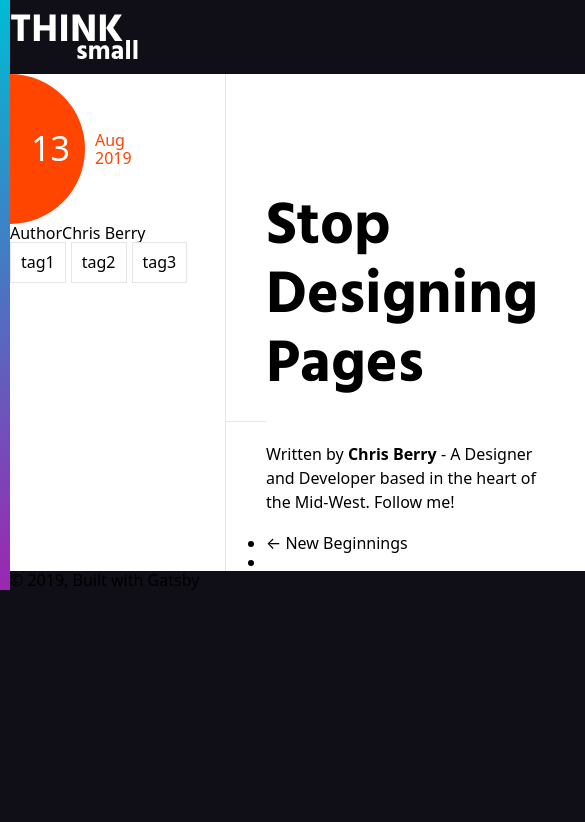
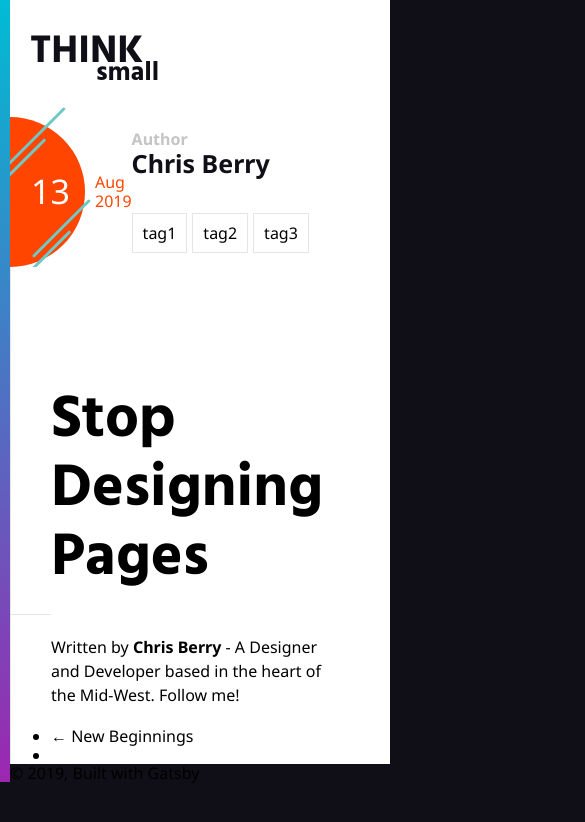
Before and after one commit to chrisberry-io/think-small, a Gatsby site: page /stop-designing-pages/ in a window 390 px wide. Shown: the whole page, 585 px wide, since content can reach past the window. Built offline with nearby package versions, Linux system fonts and the light colour scheme; Gatsby itself is replaced by a stand-in of ours.

Commit message:
- Additional post styles - Added mobile styles - Added dark logo - Added lines.svg

```diff
--- a/content/blog/test/hello-world/index.md
+++ b/content/blog/test/hello-world/index.md
@@ -4,7 +4,6 @@ date: "2015-05-01T22:12:03.284Z"
 description: "Hello World"
 color: "#FF7A00"
 featuredimg: "./salty_egg.jpg"
-tags: ["tag1", "tag2", "tag3"]
 ---
 
 This is my first post on my new fake blog! How exciting!
--- a/src/components/layout/layout.js
+++ b/src/components/layout/layout.js
@@ -3,14 +3,7 @@ import { Link } from "gatsby"
 import { Helmet } from "react-helmet"
 import "./layout.scss"
 import styled from "styled-components"
-import logo from "../../../content/assets/vectors/logo-white.svg"
-const HeaderLogo = styled(Link)`
-  display: block;
-  background: url(${logo});
-  width: 130px;
-  height: 74px;
-  text-indent: -9999px;
-`
+
 const Wrapper = styled.div`
   background: linear-gradient(to bottom, #00bcd4 0%, #9c27b0 100%);
   padding-left: 10px;
@@ -28,33 +21,17 @@ const Content = styled.div`
 
 class Layout extends React.Component {
   render() {
-    const { location, title, children } = this.props
-    const rootPath = `${__PATH_PREFIX__}/`
-    let header
-
-    if (location.pathname === rootPath) {
-      header = (
-        <h1 className="fixed p-10 pt-0">
-          <HeaderLogo to={`/`}>{title}</HeaderLogo>
-        </h1>
-      )
-    } else {
-      header = (
-        <h3>
-          <HeaderLogo to={`/`}>{title}</HeaderLogo>
-        </h3>
-      )
-    }
+    const { children } = this.props
     return (
-      <Wrapper>
+      <Wrapper className="font-body">
         <Content>
           <Helmet>
             <link
               href="https://fonts.googleapis.com/css?family=Hind:400,500,600,700|Noto+Sans:400,400i,700,700i&display=swap"
               rel="stylesheet"
             />
+            <meta name="viewport" content="width=device-width, initial-scale=1, maximum-scale=1, user-scalable=0"/>
           </Helmet>
-          <header>{header}</header>
           <main>{children}</main>
           <footer>
             © {new Date().getFullYear()}, Built with
--- a/src/pages/index.js
+++ b/src/pages/index.js
@@ -5,6 +5,14 @@ import Bio from "../components/bio"
 import Layout from "../components/layout/layout"
 import PostSnap from "../components/postsnap/postsnap"
 import SEO from "../components/seo"
+import logo from "../../content/assets/vectors/logo-white.svg"
+const HeaderLogo = styled(Link)`
+  display: block;
+  background: url(${logo});
+  width: 130px;
+  height: 74px;
+  text-indent: -9999px;
+`
 const PostList = styled.div`
   display: block;
   margin: 0 auto;
@@ -21,6 +29,11 @@ class BlogIndex extends React.Component {
 
     return (
       <Layout location={this.props.location} title={siteTitle}>
+        <header>
+          <h1 className="fixed p-10 pt-0">
+            <HeaderLogo to={`/`}>{siteTitle}</HeaderLogo>
+          </h1>
+        </header>
         <PostList>
         <SEO title="All posts" />
         <Bio />
--- a/src/templates/blog-post.js
+++ b/src/templates/blog-post.js
@@ -4,9 +4,19 @@ import styled from "styled-components"
 import Bio from "../components/bio"
 import Layout from "../components/layout/layout"
 import SEO from "../components/seo"
+import logo from "../../content/assets/vectors/logo-dark.svg"
+import lines from "../../content/assets/vectors/lines.svg"
+const HeaderLogo = styled(Link)`
+  display: block;
+  background: url(${logo});
+  width: 130px;
+  height: 74px;
+  text-indent: -9999px;
+`
 const Sidebar = styled.aside`
   background: #ffffff;
   overflow: hidden;
+  padding: 0 20px;
   .date {
     display: flex;
     align-items: center;
@@ -19,16 +29,56 @@ const Sidebar = styled.aside`
     font-size: 34px;
     display: flex;
     align-items: center;
-    justify-content: right;
+    justify-content: flex-end;
     padding-right: 15px;
     color: #fff;
     position: relative;
-    margin-left: -75px;
+    margin-left: -95px;
     margin-right: 10px;
     float: left;
+    &:after {
+      display: block;
+      content: "";
+      background: url(${lines});
+      width: 82px;
+      height: 93px;
+      position: absolute;
+      top: -10px;
     }
-  .month, .year {
+    &:before {
+      display: block;
+      content: "";
+      background: url(${lines});
+      width: 82px;
+      height: 93px;
+      position: absolute;
+      bottom: -25px;
+      right: -10px;
+    }
+  }
+  .month,
+  .year {
     color: orangered;
+  }
+  .byline{
+    margin: 35px 0;
+  }
+  .auth-label{
+    font-weight: 600;
+    font-size: 16px;
+    color: #c4c4c4;
+    display: block;
+  }
+  .auth-name{
+    font-weight 600;
+    color: #100E17;
+    display: block;
+    font-size: 25px;
+  }
+  @media only screen and (max-width: 675px) {
+    .date{
+      float: left;
+    }
   }
 `
 const Content = styled.article`
@@ -56,13 +106,16 @@ const Content = styled.article`
 const Wrapper = styled.div`
   display: grid;
   grid-template-columns: 215px 1fr;
+  @media only screen and (max-width: 675px) {
+    display: block;
+  }
 `
 const Tag = styled.li`
   display: inline-block;
   border 1px solid #e5e5e5;
   padding: 10px;
   list-style-type: none;
-  margin-right: 5px;
+  margin: 0 5px 5px 0;
 `
 
 class BlogPostTemplate extends React.Component {
@@ -72,7 +125,6 @@ class BlogPostTemplate extends React.Component {
     const author = this.props.data.site.siteMetadata.author
     const { previous, next } = this.props.pageContext
     const tags = post.frontmatter.tags
-    console.log(tags)
 
     return (
       <Layout location={this.props.location} title={siteTitle}>
@@ -82,6 +134,11 @@ class BlogPostTemplate extends React.Component {
               title={post.frontmatter.title}
               description={post.frontmatter.description || post.excerpt}
             />
+            <header>
+              <h1>
+                <HeaderLogo to={`/`}>{siteTitle}</HeaderLogo>
+              </h1>
+            </header>
             <div className="date">
               <div className="day">{post.day.date}</div>
               <div>
@@ -89,14 +146,18 @@ class BlogPostTemplate extends React.Component {
                 <div className="year">{post.year.date}</div>
               </div>
             </div>
-            <span>Author</span>
-            <span>{author}</span>
+            <div className="byline">
+              <span className="auth-label">Author</span>
+              <span className="auth-name">{author}</span>
+            </div>
+            {tags !== null && (
               <ul>
                 {tags.map((tag, index) => {
                   //TODO: check for tags
                   return <Tag key={index}>{tag}</Tag>
                 })}
               </ul>
+            )}
           </Sidebar>
           <Content className="pl-10 pr-16">
             <h1>{post.frontmatter.title}</h1>
```
Also changed, not shown: content/assets/vectors/lines.svg (added), content/assets/vectors/logo-dark.svg (added). Lines whose indentation alone changed are shown as unchanged.
